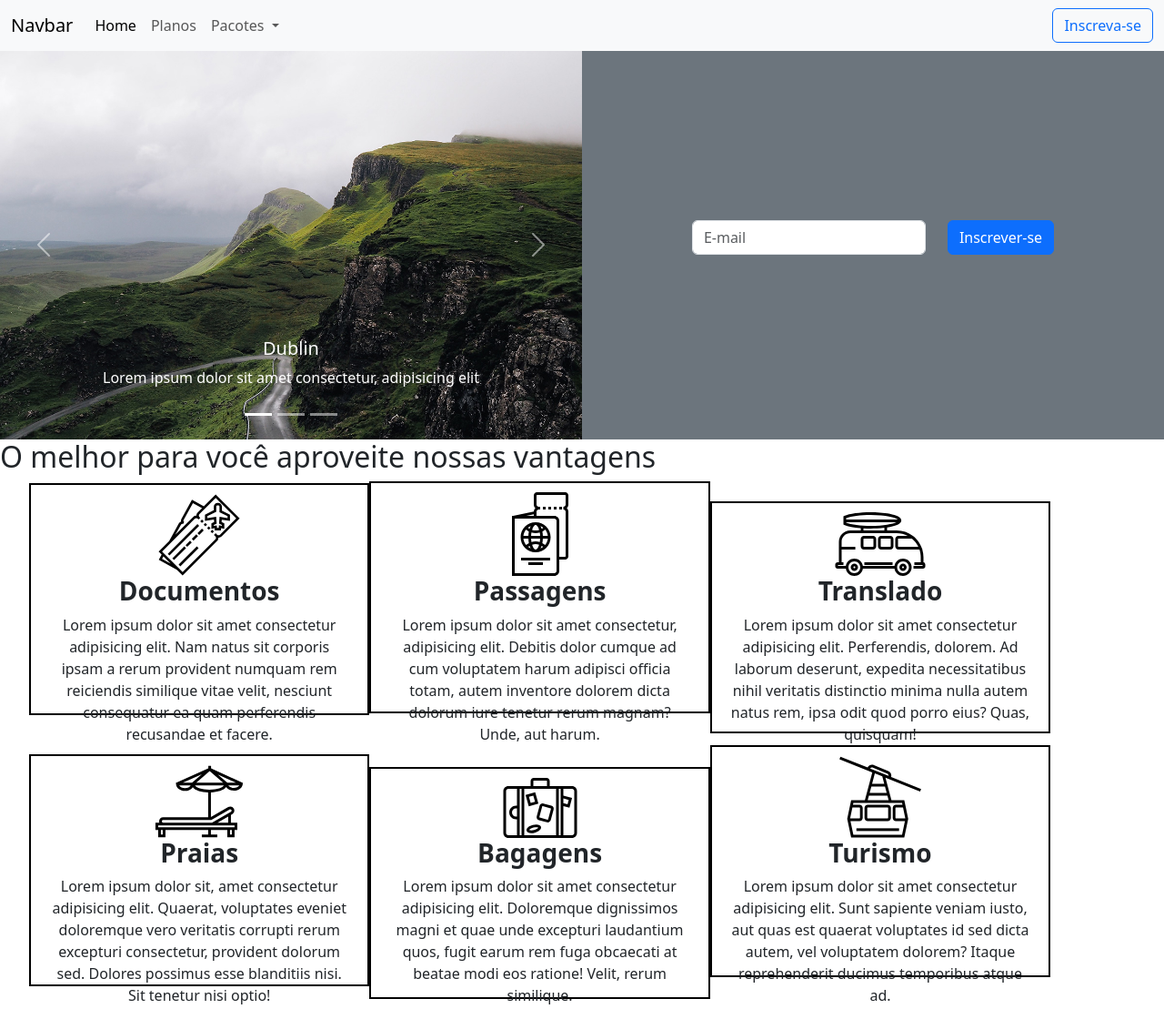
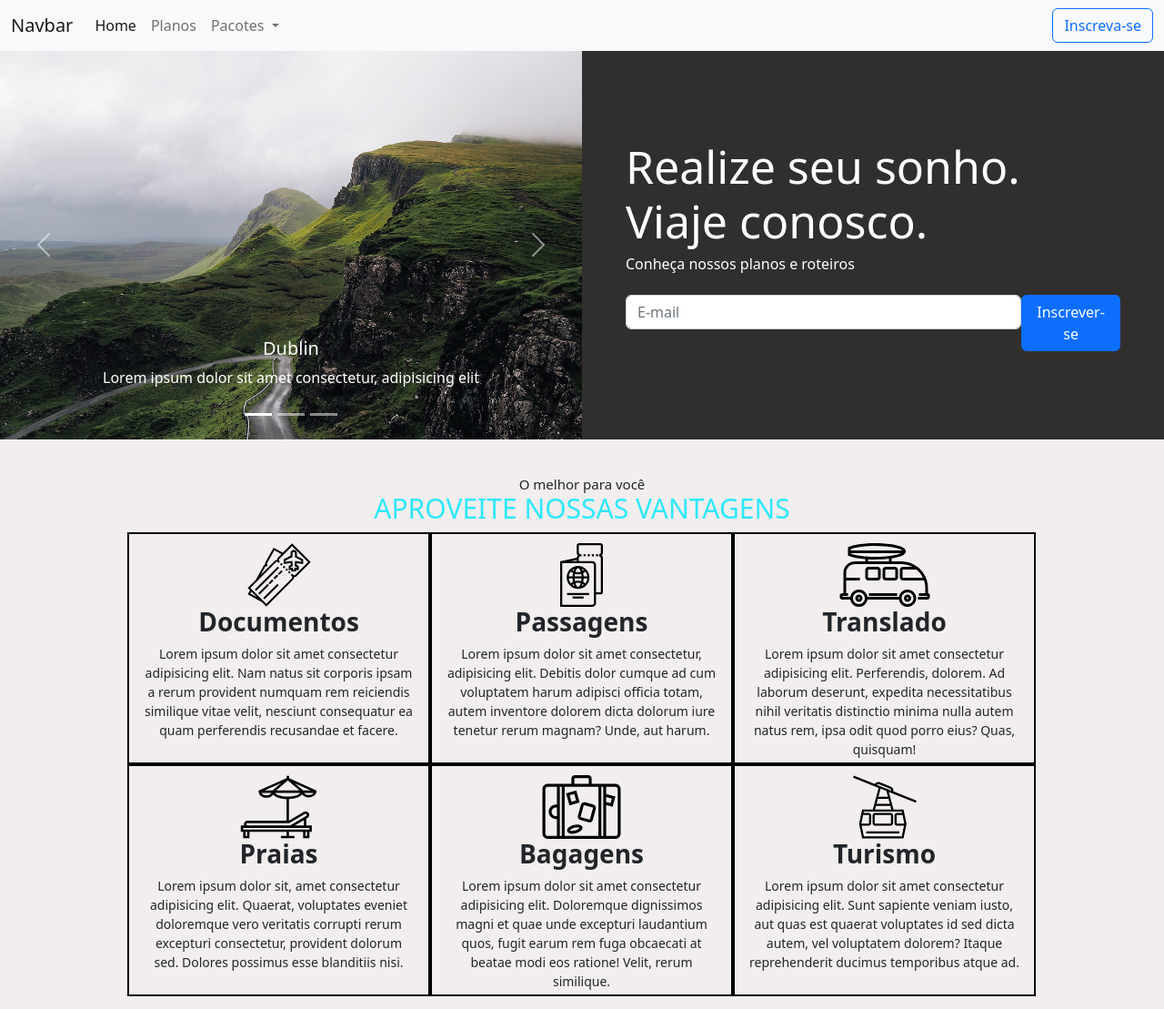
Before and after one commit to Didira123/html, a plain HTML site: page UC12/PROJETO CARAVAN-DIEGO RAFAEL/index.html in a window 1280 px wide. Shown: the whole page at 91% size. Drawn offline with nearby package versions, Linux system fonts and the light colour scheme.

Commit message:
page_caravan feito

```diff
--- a/UC12/PROJETO CARAVAN-DIEGO RAFAEL/home.css
+++ b/UC12/PROJETO CARAVAN-DIEGO RAFAEL/home.css
@@ -3,21 +3,67 @@
     padding: 0;
 }
 
+.formulario-cor{
+    background-color: #312e2e;
+    color: white;
+}
+
+.formulario-cor h2{
+    font-size: 50px;
+    font-weight: lighter;
+}
+
+.formulario-cor h3{
+    font-weight: lighter;
+}
+
+.formulario div.email-input{
+    width: 80%;
+}
+.formulario div.botao{
+    width: 20%;
+}
+
+.vantagens{
+    padding: 40px 0;
+    background-color: rgb(242, 238, 238);
+}
+
+.vantagens h2{
+    font-size: 15px;
+    text-align: center;
+}
+
+.vantagens h2 span{
+    display: block;
+    font-size: 30px;
+    text-transform: uppercase;
+    color: rgb(45, 232, 249);
+}
+
 .listVantagens{
-    /* display: flex;
-    flex-direction: row; */
+    width: 1000px;
+    margin: 0 auto;
+    padding: 0;
 }
 
 .listVantagens li {
     display: inline-block;
-    width: 30%;
+    width: 33.3%;
     height: 255px;
     padding: 10px 1.5%;
     border: 2px solid black;
     text-align: center;
+    vertical-align: top;
+}
 
+.listVantagens li img{
+    height: 70px;
 }
 
 .listVantagens li h3{
     font-weight: bold;
 }
+.listVantagens li p{
+    font-size: 14px;
+}
--- a/UC12/PROJETO CARAVAN-DIEGO RAFAEL/index.html
+++ b/UC12/PROJETO CARAVAN-DIEGO RAFAEL/index.html
@@ -6,7 +6,8 @@
     <meta name="viewport" content="width=device-width, initial-scale=1.0">
     <title>CARAVAN-Diego_Rafael</title>
     <link rel="stylesheet" type="text/css" href="reset.css">
-    <link href="https://cdn.jsdelivr.net/npm/bootstrap@5.3.0-alpha1/dist/css/bootstrap.min.css" rel="stylesheet" integrity="sha384-GLhlTQ8iRABdZLl6O3oVMWSktQOp6b7In1Zl3/Jr59b6EGGoI1aFkw7cmDA6j6gD" crossorigin="anonymous">
+    <link href="https://cdn.jsdelivr.net/npm/bootstrap@5.2.3/dist/css/bootstrap.min.css" rel="stylesheet" integrity="sha384-rbsA2VBKQhggwzxH7pPCaAqO46MgnOM80zW1RWuH61DGLwZJEdK2Kadq2F9CUG65" crossorigin="anonymous">
+
     <link rel="stylesheet" type="text/css" href="home.css">
 </head>
 <body>
@@ -42,11 +43,11 @@
     </nav>
     <div class="container-fluid">
         <div class="row">
-            <div class="carousel slide col margin-padding-zerados" data-bs-ride="carousel">
+            <div id="carouselExampleIndicators" class="carousel slide col-6 margin-padding-zerados" data-bs-ride="true">
                 <div class="carousel-indicators">
-                    <button type="button" data-bs-target="#carouselExampleCaptions" data-bs-slide-to="0" class="active" aria-current="true" aria-label="Slide 1"></button>
-                    <button type="button" data-bs-target="#carouselExampleCaptions" data-bs-slide-to="1" aria-label="Slide 2"></button>
-                    <button type="button" data-bs-target="#carouselExampleCaptions" data-bs-slide-to="2" aria-label="Slide 3"></button>
+                    <button type="button" data-bs-target="#carouselExampleIndicators" data-bs-slide-to="0" class="active" aria-current="true" aria-label="Slide 1"></button>
+                    <button type="button" data-bs-target="#carouselExampleIndicators" data-bs-slide-to="1" aria-label="Slide 2"></button>
+                    <button type="button" data-bs-target="#carouselExampleIndicators" data-bs-slide-to="2" aria-label="Slide 3"></button>
                 </div>
                 <div class="carousel-inner">
                     <div class="carousel-item active">
@@ -71,26 +72,22 @@
                         </div>
                     </div>
                 </div>
-                <button class="carousel-control-prev" type="button" data-bs-target="#carouselExampleCaptions" data-bs-slide="prev">
+                <button class="carousel-control-prev" type="button" data-bs-target="#carouselExampleIndicators" data-bs-slide="prev">
                     <span class="carousel-control-prev-icon" aria-hidden="true"></span>
                     <span class="visually-hidden">Previous</span>
                 </button>
-                <button class="carousel-control-next" type="button" data-bs-target="#carouselExampleCaptions" data-bs-slide="next">
+                <button class="carousel-control-next" type="button" data-bs-target="#carouselExampleIndicators" data-bs-slide="next">
                     <span class="carousel-control-next-icon" aria-hidden="true"></span>
                     <span class="visually-hidden">Next</span>
                 </button>
             </div>
-            <div class="col-6 d-flex justify-content-center align-items-center bg-secondary">
-                <!-- <div class="container-fluid">Realize seu sonho. Viaje conosco.</div>
-                <div class="container-fluid">Conheça nossos planos e roteiros</div> -->
-                <form class="row d-flex justify-content-center">
-                    <div class="col-auto">
-                        <label for="inputPassword2" class="visually-hidden">E-mail</label>
-                        <input type="password" class="form-control" id="inputPassword2" placeholder="E-mail">
-                    </div>
-                    <div class="col-auto">
-                        <button type="submit" class="btn btn-primary mb-3">Inscrever-se</button>
-                    </div>
+            <div class="col-6 d-flex flex-column ps-5 pe-5 justify-content-center    formulario-cor">
+                <h2>Realize seu sonho. Viaje conosco.</h2>
+                <h3 class="pb-3 fs-6">Conheça nossos planos e roteiros</h3>
+                <form class="formulario d-flex">
+                    <div class="email-input"><label for="inputPassword2" class="visually-hidden">E-mail</label>
+                        <input type="password" class="form-control" id="inputPassword2" placeholder="E-mail"></div>
+                    <div class="botao"><button type="submit" class="btn btn-primary">Inscrever-se</button></div>
                 </form>
             </div>
         </div>
@@ -115,7 +112,7 @@
             </li><li>
                 <img src="images/icones/praias.svg" alt="">
                 <h3>Praias</h3>
-                <p>Lorem ipsum dolor sit, amet consectetur adipisicing elit. Quaerat, voluptates eveniet doloremque vero veritatis corrupti rerum excepturi consectetur, provident dolorum sed. Dolores possimus esse blanditiis nisi. Sit tenetur nisi optio!</p>
+                <p>Lorem ipsum dolor sit, amet consectetur adipisicing elit. Quaerat, voluptates eveniet doloremque vero veritatis corrupti rerum excepturi consectetur, provident dolorum sed. Dolores possimus esse blanditiis nisi.</p>
             </li><li>
                 <img src="images/icones/bagagens.svg" alt="">
                 <h3>Bagagens</h3>
@@ -127,12 +124,9 @@
             </li>
         </ul>
     </div>
-    <script src="https://code.jquery.com/jquery-3.3.1.slim.min.js" integrity="sha384-q8i/X+965DzO0rT7abK41JStQIAqVgRVzpbzo5smXKp4YfRvH+8abtTE1Pi6jizo" crossorigin="anonymous"></script>
-    <script src="https://cdnjs.cloudflare.com/ajax/libs/popper.js/1.14.3/umd/popper.min.js" integrity="sha384-ZMP7rVo3mIykV+2+9J3UJ46jBk0WLaUAdn689aCwoqbBJiSnjAK/l8WvCWPIPm49" crossorigin="anonymous"></script>
-    <script src="https://stackpath.bootstrapcdn.com/bootstrap/4.1.3/js/bootstrap.min.js" integrity="sha384-ChfqqxuZUCnJSK3+MXmPNIyE6ZbWh2IMqE241rYiqJxyMiZ6OW/JmZQ5stwEULTy" crossorigin="anonymous"></script>
-
-    <script src="https://ajax.googleapis.com/ajax/libs/jquery/3.2.1/jquery.min.js"></script>
-    <script src="https://maxcdn.bootstrapcdn.com/bootstrap/3.3.7/js/bootstrap.min.js"></script>
+    <script src="https://cdn.jsdelivr.net/npm/bootstrap@5.2.3/dist/js/bootstrap.bundle.min.js" integrity="sha384-kenU1KFdBIe4zVF0s0G1M5b4hcpxyD9F7jL+jjXkk+Q2h455rYXK/7HAuoJl+0I4" crossorigin="anonymous"></script>
+    <script src="https://cdn.jsdelivr.net/npm/@popperjs/core@2.11.6/dist/umd/popper.min.js" integrity="sha384-oBqDVmMz9ATKxIep9tiCxS/Z9fNfEXiDAYTujMAeBAsjFuCZSmKbSSUnQlmh/jp3" crossorigin="anonymous"></script>
+    <script src="https://cdn.jsdelivr.net/npm/bootstrap@5.2.3/dist/js/bootstrap.min.js" integrity="sha384-cuYeSxntonz0PPNlHhBs68uyIAVpIIOZZ5JqeqvYYIcEL727kskC66kF92t6Xl2V" crossorigin="anonymous"></script>
 
     <!-- <script src="https://cdn.jsdelivr.net/npm/bootstrap@5.3.0-alpha1/dist/js/bootstrap.bundle.min.js" integrity="sha384-w76AqPfDkMBDXo30jS1Sgez6pr3x5MlQ1ZAGC+nuZB+EYdgRZgiwxhTBTkF7CXvN" crossorigin="anonymous"></script> -->
     <script src="script.js"></script>
```
Lines whose indentation alone changed are shown as unchanged.
